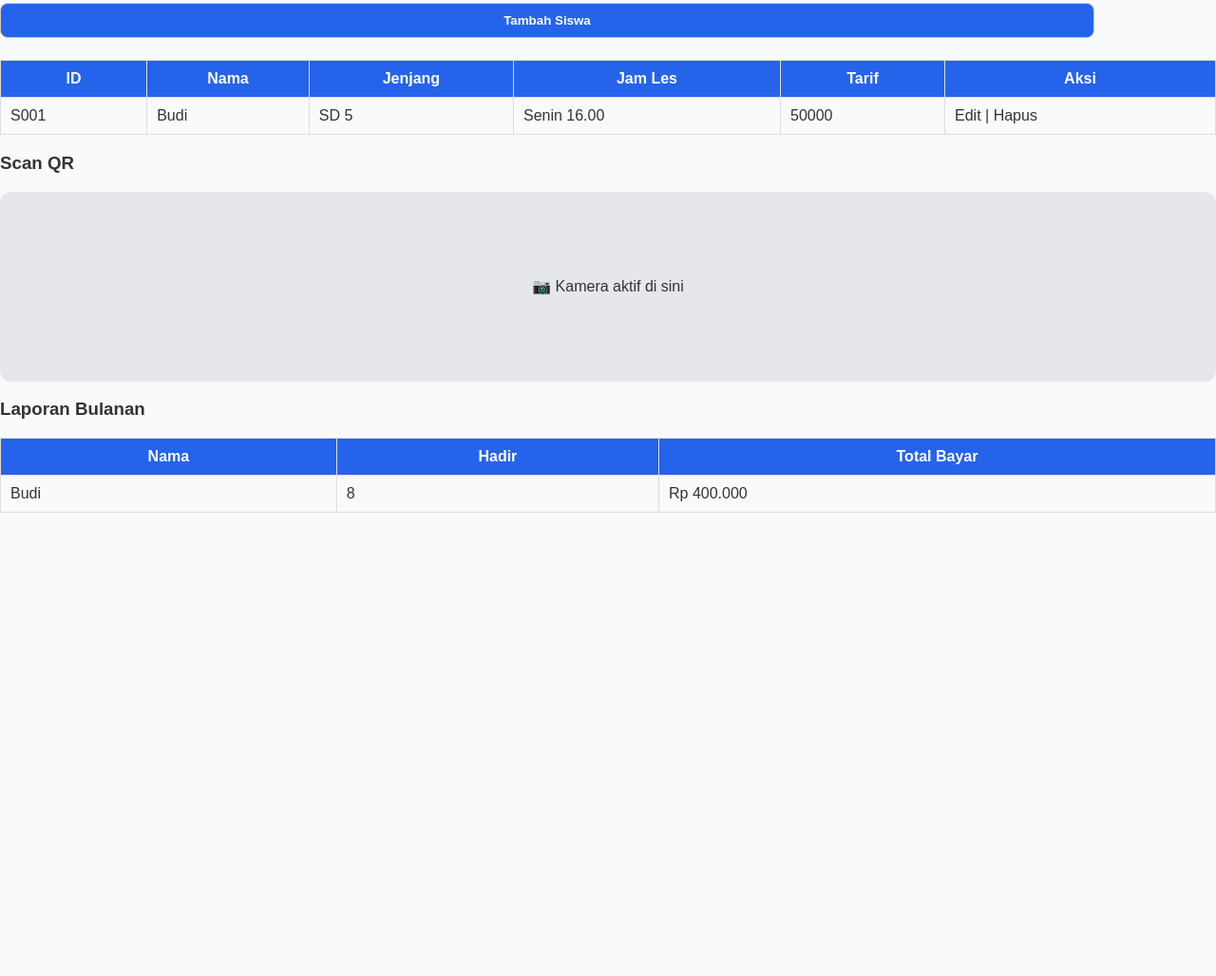
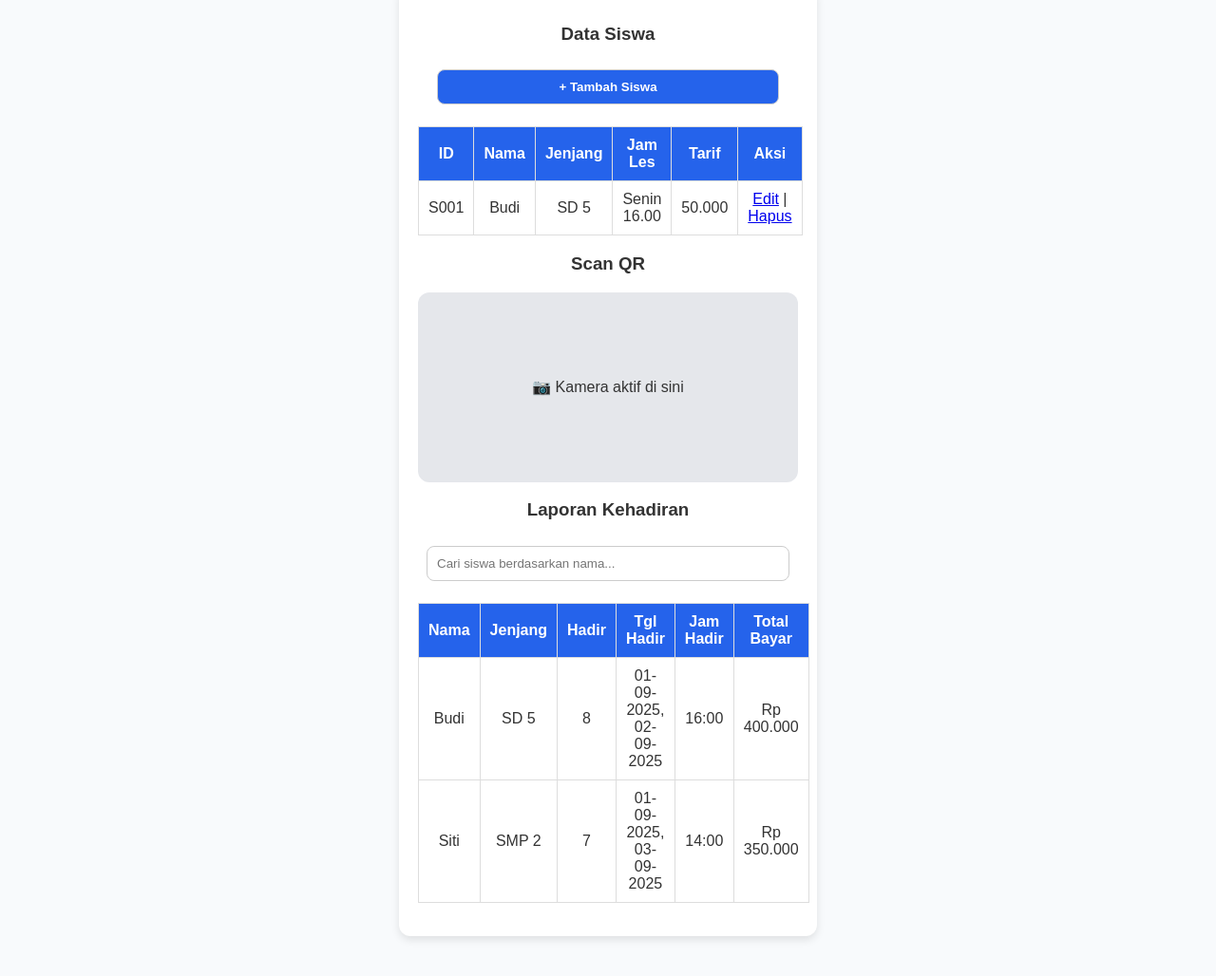
Before and after one commit to smrtlve/absensi-bimbel, a plain HTML site: page dashboard.html in a window 1280 px wide. Shown: the part 150-1178 px from the top of the page at 95% size. Before the commit the page ends 800 px from the top, so only its background shows below. Drawn offline with Linux system fonts and the light colour scheme.

Commit message:
Update dashboard.html

```diff
--- a/dashboard.html
+++ b/dashboard.html
@@ -8,42 +8,110 @@
 </head>
 <body>
   <header>
+    <div class="nav-container">
       <h2>Dashboard Guru</h2>
       <nav>
         <a href="#crud">CRUD Siswa</a>
         <a href="#scan">Scan QR</a>
         <a href="#laporan">Laporan</a>
       </nav>
+    </div>
   </header>
 
+  <main class="container">
+    <!-- CRUD -->
     <section id="crud">
       <h3>Data Siswa</h3>
-    <button>Tambah Siswa</button>
+      <button class="btn">+ Tambah Siswa</button>
+      <div class="table-box">
         <table>
           <thead>
-        <tr><th>ID</th><th>Nama</th><th>Jenjang</th><th>Jam Les</th><th>Tarif</th><th>Aksi</th></tr>
+            <tr>
+              <th>ID</th><th>Nama</th><th>Jenjang</th><th>Jam Les</th><th>Tarif</th><th>Aksi</th>
+            </tr>
           </thead>
           <tbody>
-        <tr><td>S001</td><td>Budi</td><td>SD 5</td><td>Senin 16.00</td><td>50000</td><td>Edit | Hapus</td></tr>
+            <tr>
+              <td>S001</td>
+              <td>Budi</td>
+              <td>SD 5</td>
+              <td>Senin 16.00</td>
+              <td>50.000</td>
+              <td><a href="#">Edit</a> | <a href="#">Hapus</a></td>
+            </tr>
           </tbody>
         </table>
+      </div>
     </section>
 
+    <!-- Scan -->
     <section id="scan">
       <h3>Scan QR</h3>
       <div class="qr-box">📷 Kamera aktif di sini</div>
     </section>
 
+    <!-- Laporan -->
     <section id="laporan">
-    <h3>Laporan Bulanan</h3>
+      <h3>Laporan Kehadiran</h3>
+      <input type="text" id="search" placeholder="Cari siswa berdasarkan nama...">
+      <div class="suggestions" id="suggestions"></div>
+      <div class="table-box">
         <table>
           <thead>
-        <tr><th>Nama</th><th>Hadir</th><th>Total Bayar</th></tr>
+            <tr>
+              <th>Nama</th>
+              <th>Jenjang</th>
+              <th>Hadir</th>
+              <th>Tgl Hadir</th>
+              <th>Jam Hadir</th>
+              <th>Total Bayar</th>
+            </tr>
           </thead>
-      <tbody>
-        <tr><td>Budi</td><td>8</td><td>Rp 400.000</td></tr>
+          <tbody id="laporan-body">
+            <tr>
+              <td>Budi</td>
+              <td>SD 5</td>
+              <td>8</td>
+              <td>01-09-2025, 02-09-2025</td>
+              <td>16:00</td>
+              <td>Rp 400.000</td>
+            </tr>
+            <tr>
+              <td>Siti</td>
+              <td>SMP 2</td>
+              <td>7</td>
+              <td>01-09-2025, 03-09-2025</td>
+              <td>14:00</td>
+              <td>Rp 350.000</td>
+            </tr>
           </tbody>
         </table>
+      </div>
     </section>
+  </main>
+
+  <script>
+    // Dummy data untuk suggestion
+    const siswa = ["Budi", "Siti", "Andi", "Rani"];
+    const searchInput = document.getElementById("search");
+    const suggestionsBox = document.getElementById("suggestions");
+
+    searchInput.addEventListener("input", () => {
+      const query = searchInput.value.toLowerCase();
+      suggestionsBox.innerHTML = "";
+      if (query.length > 0) {
+        const filtered = siswa.filter(n => n.toLowerCase().includes(query));
+        filtered.forEach(nama => {
+          const div = document.createElement("div");
+          div.textContent = nama;
+          div.onclick = () => {
+            searchInput.value = nama;
+            suggestionsBox.innerHTML = "";
+          };
+          suggestionsBox.appendChild(div);
+        });
+      }
+    });
+  </script>
 </body>
 </html>
```
Lines whose indentation alone changed are shown as unchanged.
